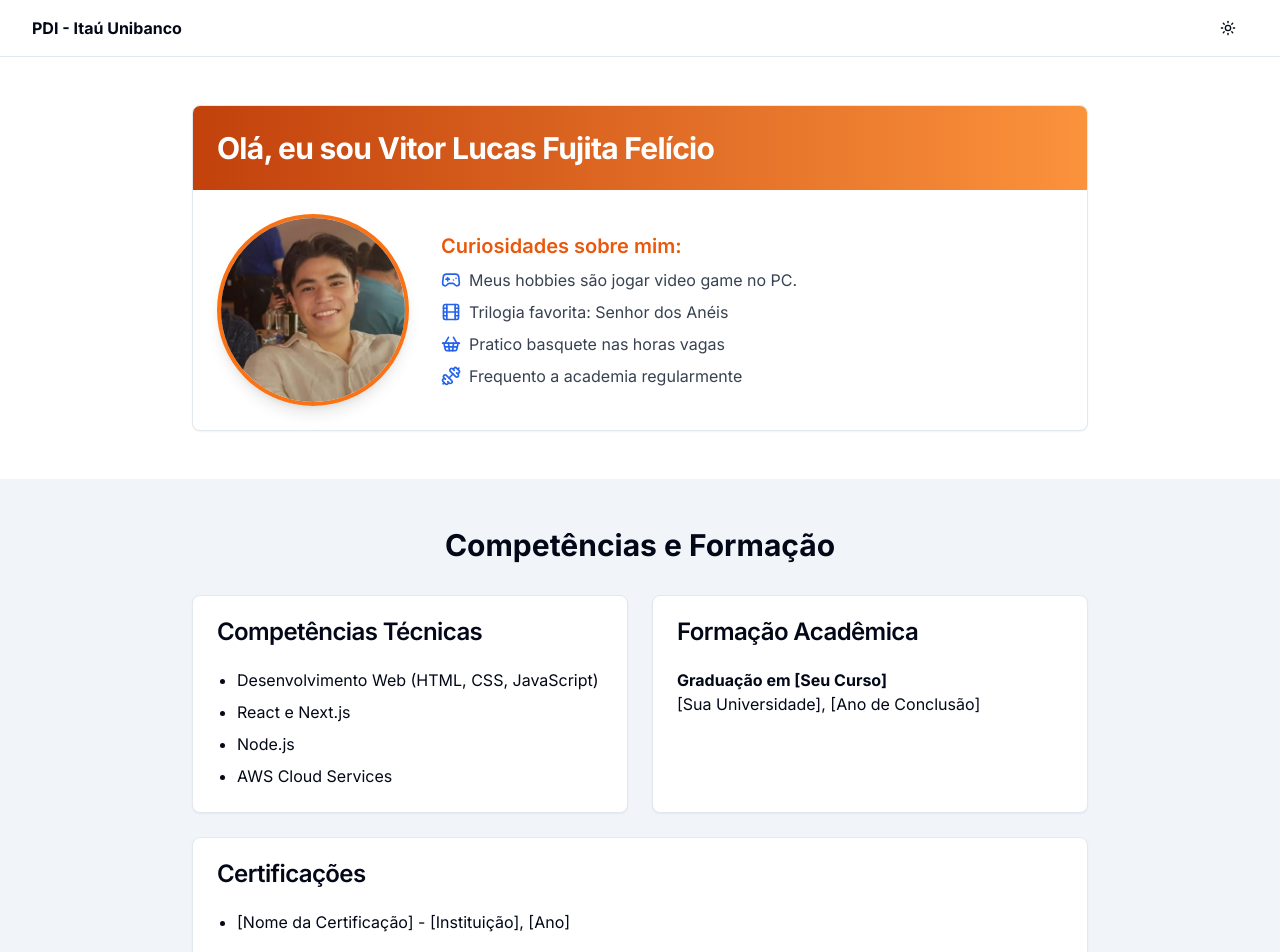
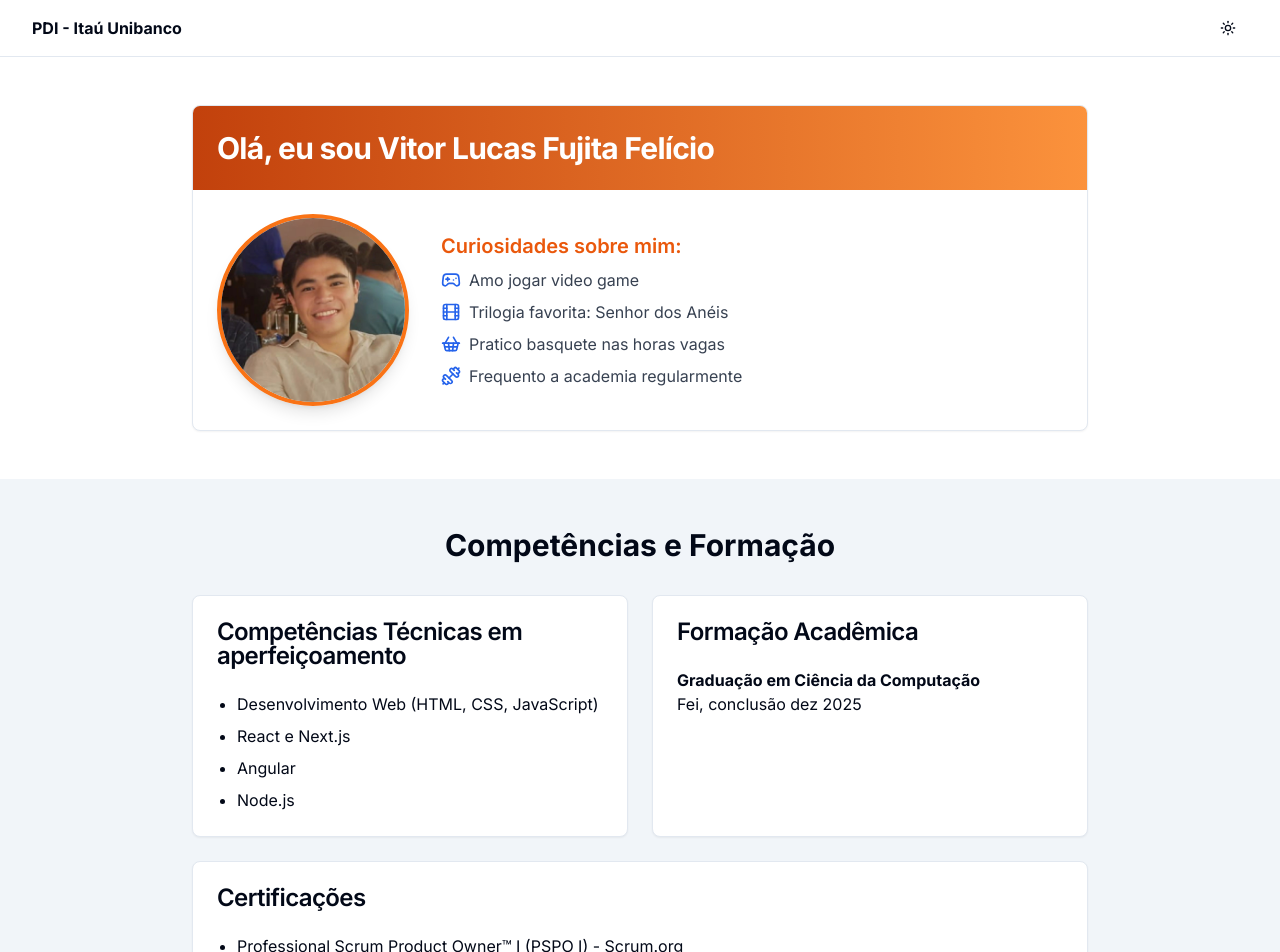
Before and after one commit to vichelly/pdi-itau, a Next.js app: page / in a window 1280 px wide. Shown: the top 952 px of the page. Built offline with nearby package versions, Linux system fonts and the light colour scheme.

Commit message:
r: novas informações em introductions

```diff
--- a/components/competencies.tsx
+++ b/components/competencies.tsx
@@ -8,15 +8,14 @@ export default function Competencies() {
         <div className="grid gap-6 md:grid-cols-2">
           <Card>
             <CardHeader>
-              <CardTitle>Competências Técnicas</CardTitle>
+              <CardTitle>Competências Técnicas em aperfeiçoamento</CardTitle>
             </CardHeader>
             <CardContent>
               <ul className="list-disc pl-5 space-y-2">
                 <li>Desenvolvimento Web (HTML, CSS, JavaScript)</li>
                 <li>React e Next.js</li>
+                <li>Angular</li>
                 <li>Node.js</li>
-                <li>AWS Cloud Services</li>
-                {/* Adicione mais competências conforme necessário */}
               </ul>
             </CardContent>
           </Card>
@@ -27,9 +26,9 @@ export default function Competencies() {
             <CardContent>
               <ul className="space-y-2">
                 <li>
-                  <strong>Graduação em [Seu Curso]</strong>
+                  <strong>Graduação em Ciência da Computação</strong>
                   <br />
-                  [Sua Universidade], [Ano de Conclusão]
+                  Fei, conclusão dez 2025
                 </li>
                 {/* Adicione mais formações se aplicável */}
               </ul>
@@ -42,8 +41,7 @@ export default function Competencies() {
           </CardHeader>
           <CardContent>
             <ul className="list-disc pl-5 space-y-2">
-              <li>[Nome da Certificação] - [Instituição], [Ano]</li>
-              {/* Adicione mais certificações conforme necessário */}
+              <li>Professional Scrum Product Owner™ I (PSPO I) - Scrum.org</li>
             </ul>
           </CardContent>
         </Card>
--- a/components/introduction.tsx
+++ b/components/introduction.tsx
@@ -25,7 +25,7 @@ export default function Introduction() {
                 <ul className="space-y-2">
                   <li className="flex items-center">
                     <Gamepad2 className="mr-2 h-5 w-5 text-blue-600" />
-                    <span className="text-gray-700 dark:text-gray-300">Meus hobbies são jogar video game no PC.</span>
+                    <span className="text-gray-700 dark:text-gray-300">Amo jogar video game </span>
                   </li>
                   <li className="flex items-center">
                     <Film className="mr-2 h-5 w-5 text-blue-600" />
```
